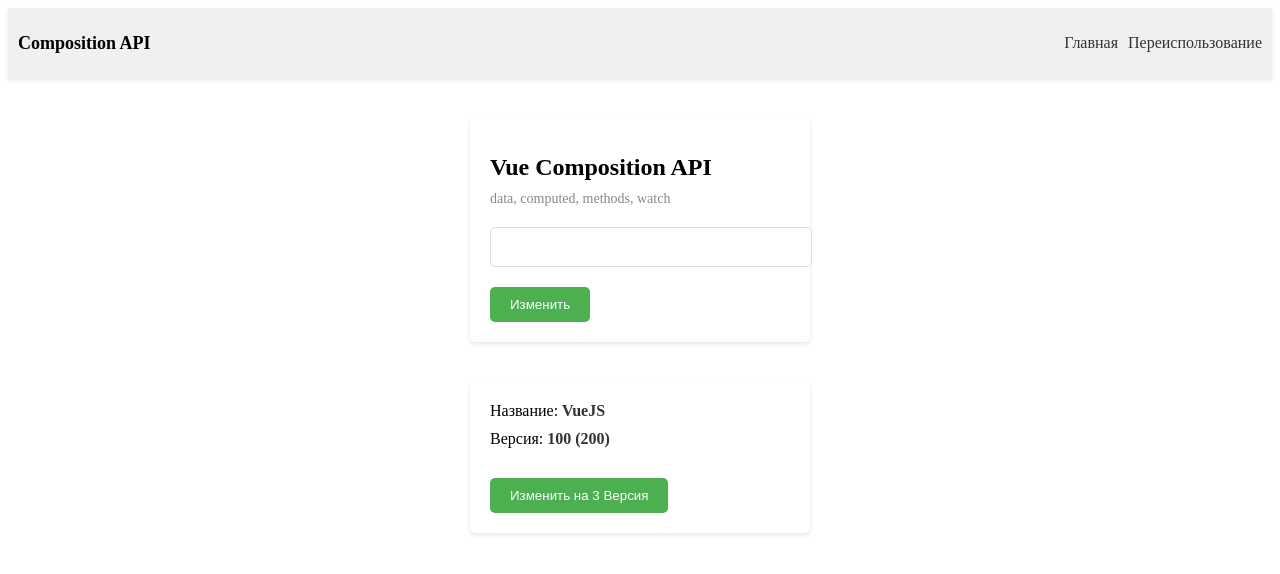
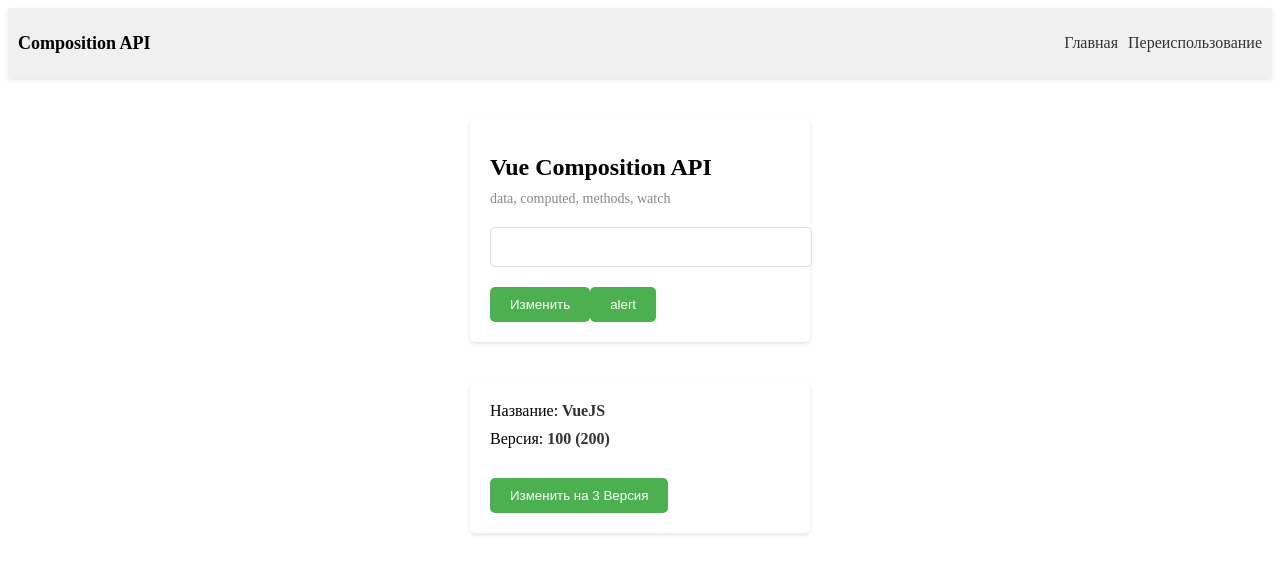
Before and after one commit to vitalay/19-compositionAPI, a Vue app: page / in a window 1280 px wide. Shown: the top 574 px of the page. Built offline with nearby package versions, Linux system fonts and the light colour scheme.

Commit message:
Добавил кнопку Alert

```diff
--- a/src/App.vue
+++ b/src/App.vue
@@ -1,4 +1,6 @@
 <template>
+
+
   <header class="navbar">
     <strong>Composition API</strong>
     <ul class="navbar-menu">
--- a/src/views/Home.vue
+++ b/src/views/Home.vue
@@ -1,5 +1,11 @@
 <template>
 
+<app-alert
+    title="Работаем с Composition API"
+     type="danger"
+      v-if="alert"
+      @close="close"
+      ></app-alert>
 
     <div class="card">
       <h1>Vue Composition API</h1>
@@ -10,6 +16,7 @@
       </div>
 
       <button class="btn" @click="change">Изменить</button>
+      <button class="btn danger" @click="toggle">alert</button>
     </div>
 
     <Framvorkinfo
@@ -28,6 +35,7 @@
 
 <script>
 import Framvorkinfo from '../Framvorkinfo.vue';
+import AppAlert from './AppAlert.vue';
 import {
    ref,
   reactive,
@@ -55,8 +63,15 @@ const name = ref( 'VueJS')
 const version = ref( 100)
 const textInput = ref(null)
 const ferstName = ref('')
+const alert = ref(false);
 
+const toggle = () => {
+  alert.value = !alert.value;
+};
 
+const close = () => {
+  alert.value = false;
+}
 
 const framework = reactive({
   name: 'VueJS',
@@ -99,10 +114,13 @@ provide('version', version)
 return {
 change: changeInfo,
 ferstName,
-changeVersion
+changeVersion,
+alert,
+toggle,
+close
 }
 },
-components: { Framvorkinfo },
+components: { Framvorkinfo, AppAlert },
 
 }
 
```
